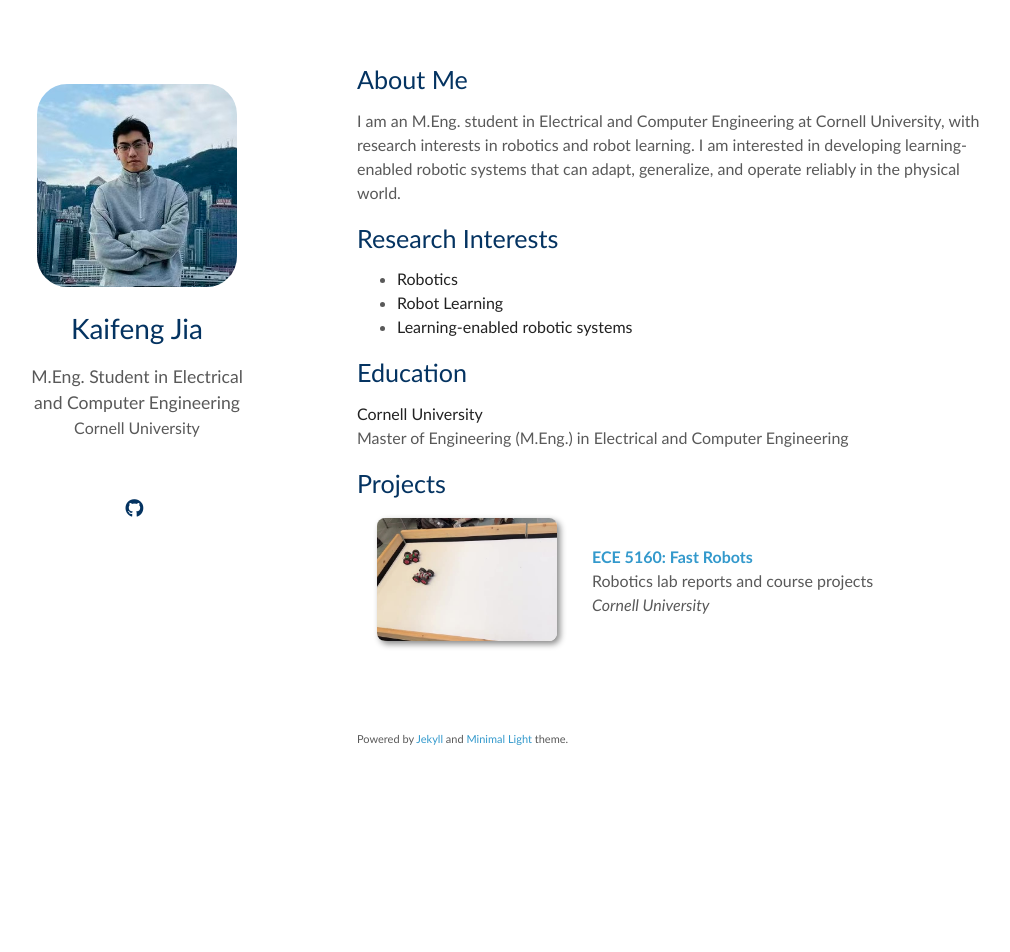
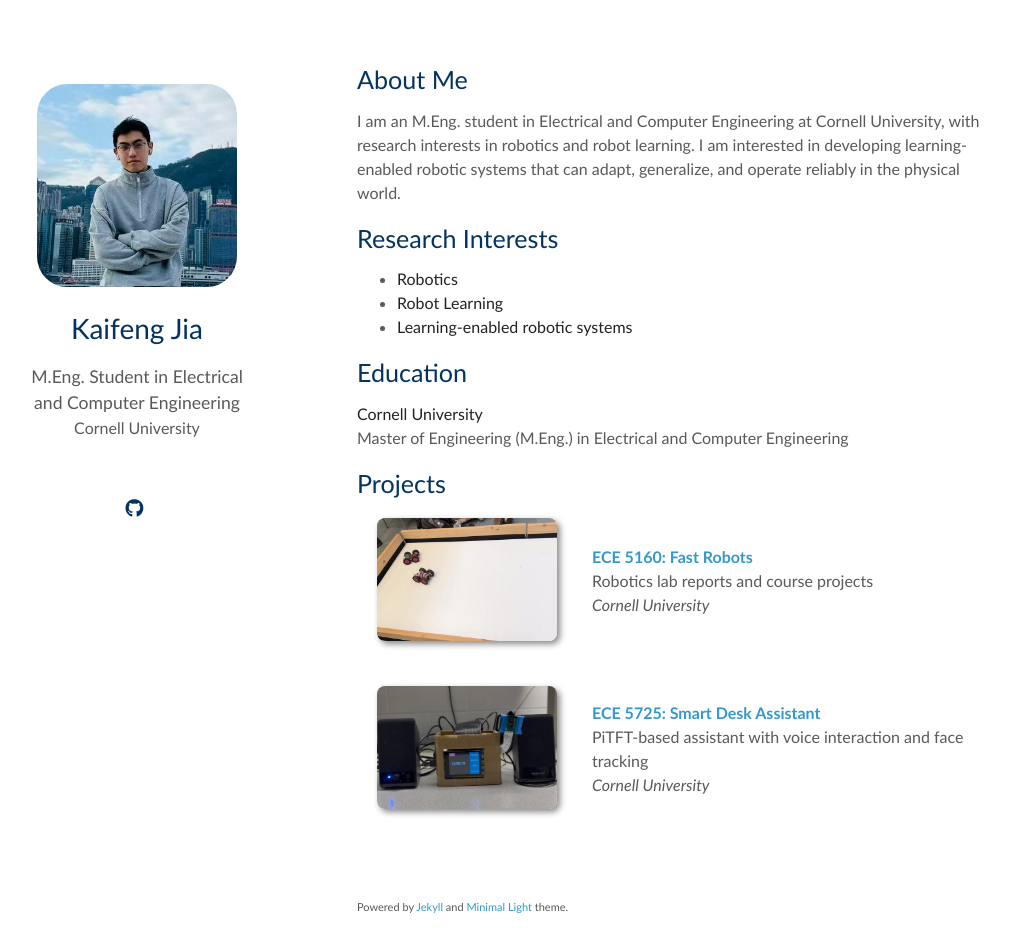
Before and after one commit to Kaifeng-Jia/Kaifeng-Jia.github.io, a Jekyll site: the page built from index.md, in a window 1280 px wide and 987 px high. Shown: the top 952 px of the window, without its empty margins (83-1093 px from the left). Built offline with Jekyll 4.4.1, drawn with Linux system fonts in a browser that asks for light colours; a style sheet for code colours, icons or effects is not loaded; our own code applies the rules of GitHub Pages for plain Markdown files; grey boxes are pictures that could not be loaded.

Commit message:
Add ECE 5725 project

```diff
--- a/_data/projects.yml
+++ b/_data/projects.yml
@@ -5,3 +5,9 @@
     image: "./assets/img/fast-robots-video-poster.jpg"
     video: "./assets/video/fast-robots.mp4"
     link: "https://kaifeng-jia.github.io/fast-robots/"
+
+  - title: "ECE 5725: Smart Desk Assistant"
+    authors: "PiTFT-based assistant with voice interaction and face tracking"
+    journal: "Cornell University"
+    image: "./assets/img/ece5725-smart-desk-assistant.jpg"
+    link: "https://kaifeng-jia.github.io/ECE5725/"
```
Also changed, not shown: assets/img/ece5725-smart-desk-assistant.jpg (added).
